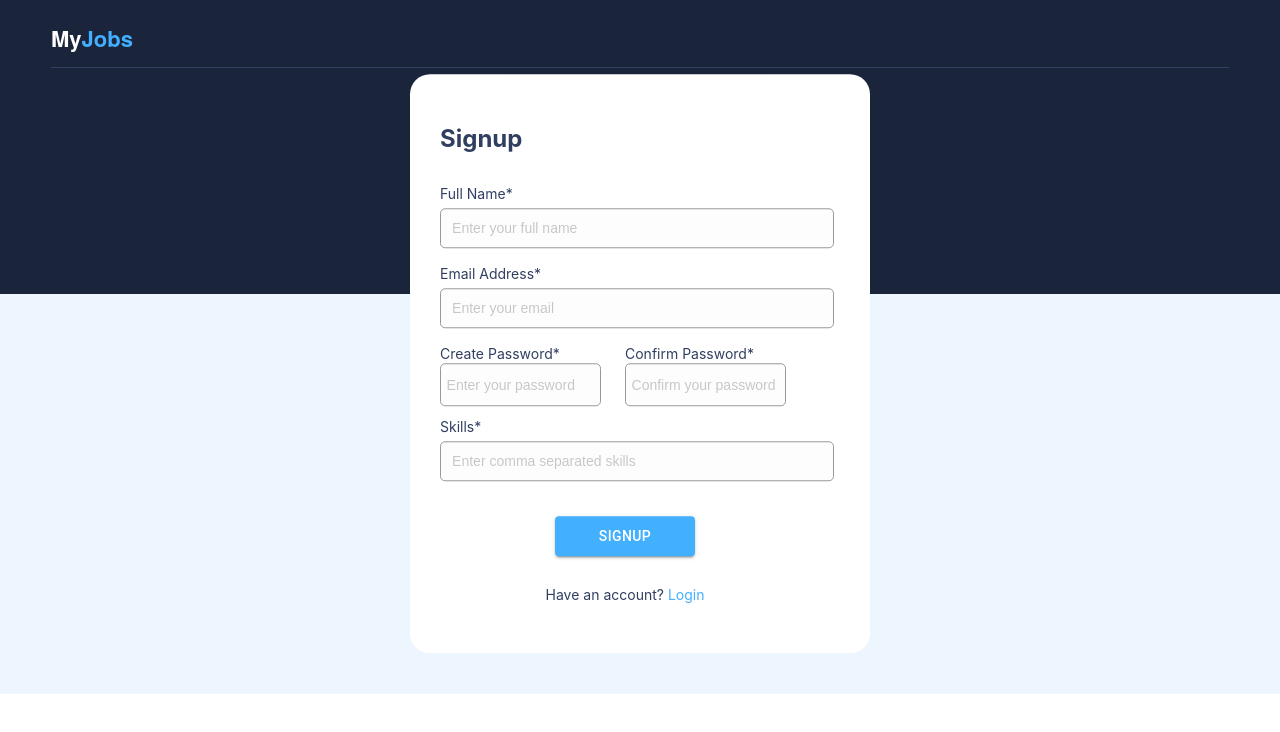
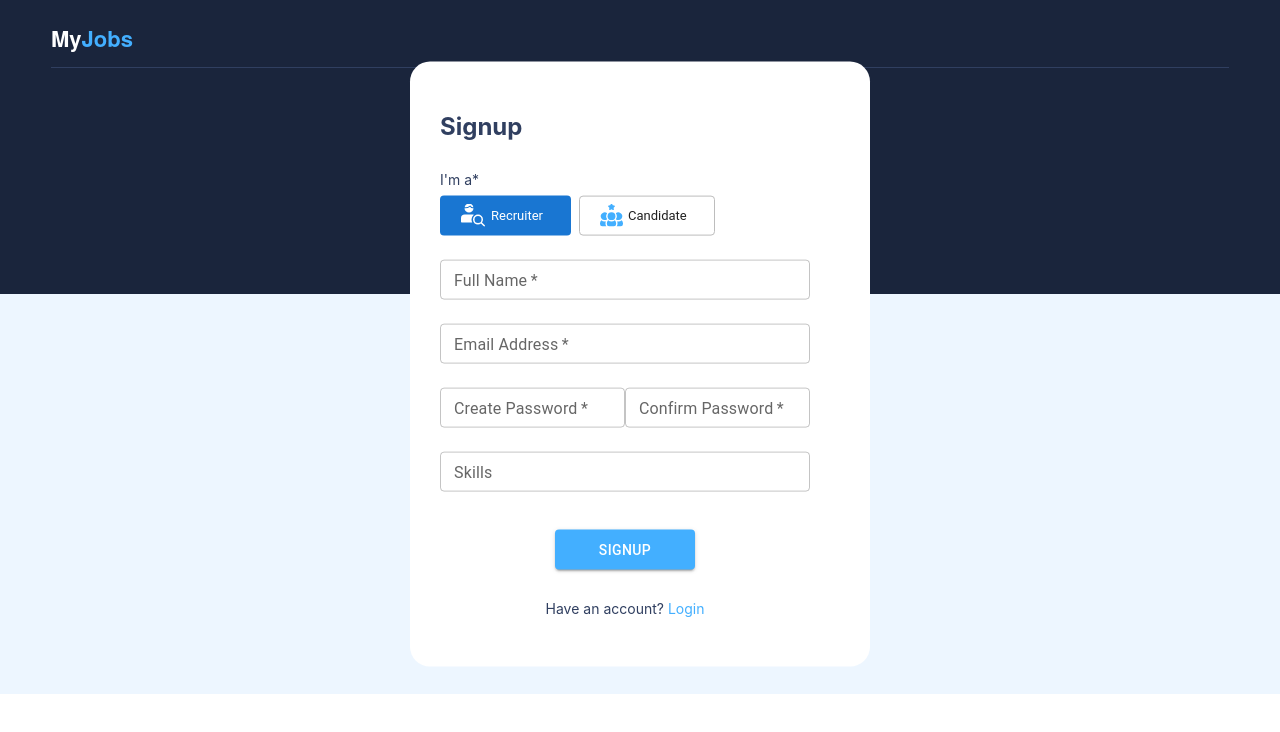
Before and after one commit to imukeshsoni/my-jobs, a React (Create React App) app: page /signup in a window 1280 px wide. Shown: the top 732 px of the page. Built offline with nearby package versions, Linux system fonts and the light colour scheme.

Commit message:
updated login and sign up

```diff
--- a/src/components/Login.tsx
+++ b/src/components/Login.tsx
@@ -1,68 +1,107 @@
-import { Button, TextField } from '@mui/material';
+import { Backdrop, Button, CircularProgress, TextField } from '@mui/material';
 import React, { useState } from 'react';
-import { Link } from 'react-router-dom';
-import BaseLayout from './BaseLayout';
+import { Link, useNavigate } from 'react-router-dom';
+import { AuthService } from '../services/AuthService';
+import { StorageService } from '../services/StorageService';
 import GenericComponent from './Generic';
 import Header from './Header';
 
 function LoginPage() {
+  const authService = new AuthService(new StorageService());
   const [email, setEmail] = useState('');
   const [password, setPassword] = useState('');
-  const [error, setError] = useState('');
-  const [redirect, setRedirect] = useState(false);
-  const [submitted, setSubmitted] = useState(false);
-  const loginPageData = [
-    {
-      type: 'email',
-      label: 'Email',
-    },
-  ];
+  const [emailError, setEmailError] = useState('');
+  const [passwordError, setPasswordError] = useState('');
+  const [showBackDrop, setShowBackDrop] = useState(false);
+  let navigate = useNavigate();
 
-  const handleSubmit = () => {
-    if (!email && !password) {
+  const handleSubmit: React.FormEventHandler<HTMLFormElement> = (e: any) => {
+    e.preventDefault();
+
+    if (!email) {
+      setEmailError('Email is required');
+      return false;
     }
+    if (!password) {
+      setPasswordError('Password is required');
+      return false;
+    }
+    setEmailError('');
+    setPasswordError('');
+    setShowBackDrop(true);
+    loginUser();
+  };
+
+  const loginUser = async () => {
+    const postData = {
+      email: email,
+      password: password,
+    };
+    await authService
+      .authUser(postData)
+      .then(() => {
+        setShowBackDrop(false);
+        navigate('/dashboard');
+      })
+      .catch((err) => {
+        if (err.response && err.response.status === 401) {
+          setPasswordError('Incorrect email address or password');
+          setShowBackDrop(false);
+        }
+      });
   };
   return (
-    <BaseLayout>
+    <React.Fragment>
+      <Backdrop
+        sx={{ color: '#fff', zIndex: (theme) => theme.zIndex.drawer + 1 }}
+        open={showBackDrop}
+      >
+        <CircularProgress color="inherit" />
+      </Backdrop>
       <Header />
       <GenericComponent>
         <h2>Login</h2>
-        <form action="" className="form" onSubmit={() => handleSubmit()}>
-          <label htmlFor="email">Email Address</label>
-          <div className="input">
-            <input
+        <form action="" className="form" onSubmit={(e) => handleSubmit(e)}>
+          <TextField
+            size="small"
+            margin="normal"
+            variant="outlined"
+            fullWidth
+            label="Email Address"
             type="email"
             name="email"
             value={email}
-              required
+            error={emailError !== ''}
+            helperText={emailError}
             placeholder="Enter your email"
             onChange={(e) => setEmail(e.target.value)}
           />
-          </div>
           <div className="forgot__password">
-            <label htmlFor="email">Password</label>
-            <Link to="/forgotPassword" className="link">
+            <Link to="/forgot-password" className="link label">
               Forgot your password?
             </Link>
           </div>
-          <div className="input">
-            <input
+          <TextField
+            size="small"
+            margin="normal"
+            variant="outlined"
+            label="Password"
+            fullWidth
             type="password"
             name="password"
             value={password}
-              required
+            error={passwordError !== ''}
+            helperText={passwordError}
             placeholder="Enter your password"
             onChange={(e) => setPassword(e.target.value)}
           />
-          </div>
           <div className="btn__container">
             <Button variant="contained" type="submit">
-              {' '}
               Login
             </Button>
           </div>
           <div className="form__footer">
-            <span>
+            <span className="label">
               New to MyJobs?
               <Link to="/signup" className="link">
                 &nbsp;Create an account
@@ -71,7 +110,7 @@ function LoginPage() {
           </div>
         </form>
       </GenericComponent>
-    </BaseLayout>
+    </React.Fragment>
   );
 }
 
--- a/src/components/SignUp.tsx
+++ b/src/components/SignUp.tsx
@@ -1,11 +1,15 @@
-import { Button } from '@mui/material';
+import { Avatar, Button, Chip, Stack, TextField } from '@mui/material';
 import React, { useState } from 'react';
 import { Link } from 'react-router-dom';
 import GenericComponent from './Generic';
 import Header from './Header';
+import candidate from '../assets/candidate.svg';
+import recruiter from '../assets/recruiter.svg';
 
 function SignUp(): JSX.Element {
-  const handleSubmit = () => {};
+  const handleSubmit = (e: any) => {
+    e.preventDefault();
+  };
 
   const [name, setName] = useState('');
   const [email, setEmail] = useState('');
@@ -18,26 +22,43 @@ function SignUp(): JSX.Element {
       <Header showLogin={false} />
       <GenericComponent>
         <h2>Signup</h2>
-        <form action="" className="form" onSubmit={() => handleSubmit()}>
-          <div className="input">
-            <label className="label" htmlFor="name">
-              Full Name*
-            </label>
-            <input
+        <form action="" className="form" onSubmit={(e) => handleSubmit(e)}>
+          <span className="label">I'm a*</span>
+          <Stack direction="row" marginY={1} spacing={1}>
+            <Chip
+              icon={<img src={recruiter} />}
+              label="Recruiter"
+              variant="filled"
+              color="primary"
+              sx={{ height: 40, padding: 2, borderRadius: 1 }}
+            />
+            <Chip
+              icon={<img src={candidate} />}
+              label="Candidate"
+              variant="outlined"
+              sx={{ height: 40, padding: 2, borderRadius: 1 }}
+            />
+          </Stack>
+          <TextField
+            size="small"
+            margin="normal"
             type="text"
             name="name"
             value={name}
             required
+            fullWidth
+            label="Full Name"
+            variant="outlined"
             placeholder="Enter your full name"
             onChange={(e) => setName(e.target.value)}
           />
-          </div>
 
-          <div className="input">
-            <label className="label" htmlFor="email">
-              Email Address*
-            </label>
-            <input
+          <TextField
+            size="small"
+            margin="normal"
+            variant="outlined"
+            fullWidth
+            label="Email Address"
             type="email"
             name="email"
             value={email}
@@ -45,13 +66,13 @@ function SignUp(): JSX.Element {
             placeholder="Enter your email"
             onChange={(e) => setEmail(e.target.value)}
           />
-          </div>
-          <div className="create__password input">
-            <div className="input">
-              <label className="label" htmlFor="password">
-                Create Password*
-              </label>
-              <input
+          <div className="create__password">
+            <TextField
+              size="small"
+              margin="normal"
+              variant="outlined"
+              label="Create Password"
+              fullWidth
               type="password"
               name="password"
               value={password}
@@ -59,12 +80,12 @@ function SignUp(): JSX.Element {
               placeholder="Enter your password"
               onChange={(e) => setPassword(e.target.value)}
             />
-            </div>
-            <div className="input">
-              <label className="label" htmlFor="confirmPassword">
-                Confirm Password*
-              </label>
-              <input
+            <TextField
+              size="small"
+              margin="normal"
+              variant="outlined"
+              label="Confirm Password"
+              fullWidth
               type="password"
               name="confirmPassword"
               value={confirmPassword}
@@ -73,20 +94,18 @@ function SignUp(): JSX.Element {
               onChange={(e) => setConfirmPassword(e.target.value)}
             />
           </div>
-          </div>
-          <div className="input">
-            <label className="label" htmlFor="skills">
-              Skills*
-            </label>
-            <input
+          <TextField
+            size="small"
+            margin="normal"
+            variant="outlined"
+            label="Skills"
+            fullWidth
             type="skills"
             name="skills"
             value={skills}
-              required
             placeholder="Enter comma separated skills"
             onChange={(e) => setSkills(e.target.value)}
           />
-          </div>
           <div className="btn__container">
             <Button variant="contained" type="submit">
               {' '}
```
Lines whose indentation alone changed are shown as unchanged.
